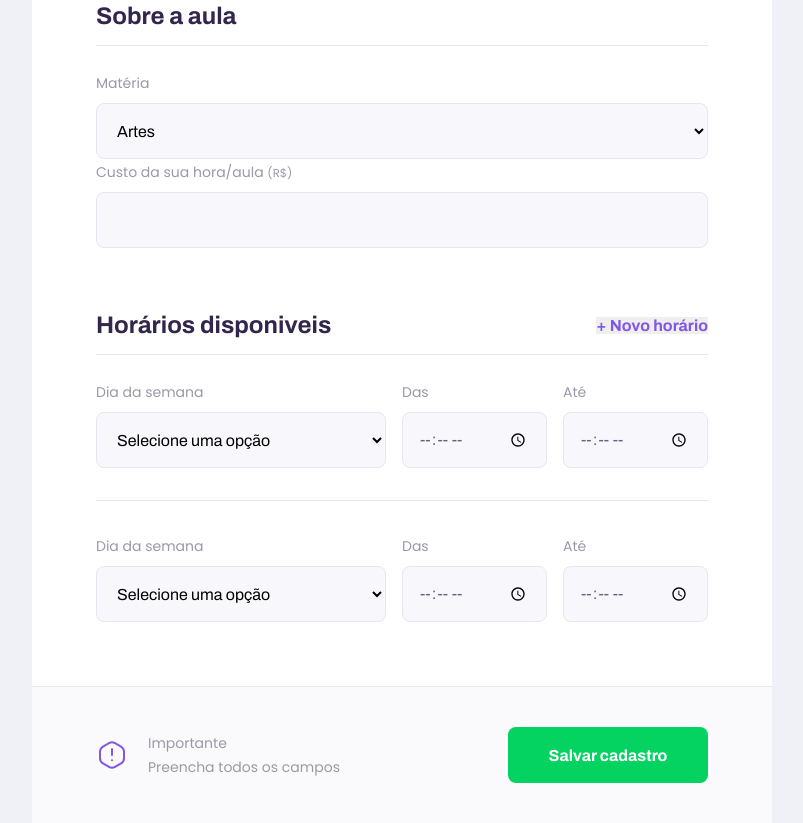
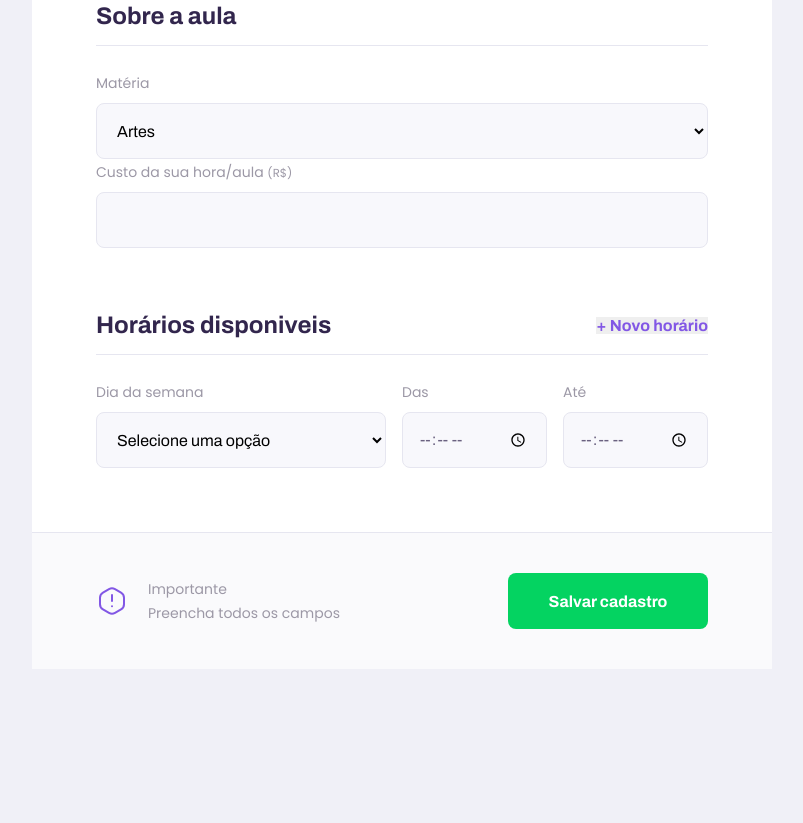
Before and after one commit to brunoBMonteiro/Proffy, a plain HTML site: page give-classes.html in a window 1280 px wide. Shown: the part 1039-1862 px from the top of the page, without its empty margins (238-1041 px from the left). After the commit the page ends 1708 px from the top, so only its background shows below. Drawn offline with Linux system fonts and the light colour scheme.

Commit message:
iniciando aula 4 do projeto

```diff
--- a/give-classes.html
+++ b/give-classes.html
@@ -90,7 +90,7 @@
 
                 <fieldset id="schedule-items">
                     <legend>Horários disponiveis
-                        <button id="add-time">+ Novo horário</button>
+                        <button type="button" id="add-time">+ Novo horário</button>
                     </legend>
 
                     <div class="schedule-item">
@@ -121,33 +121,7 @@
 
                     </div>
 
-                    <div class="schedule-item">
 
-                        <div class="select-block">
-                            <label for="weekday">Dia da semana</label>
-                            <select name="weekday[]" required>
-                            <option value="">Selecione uma opção</option>
-                            <option value="0">Domingo</option>
-                            <option value="1">Segunda-feira</option>
-                            <option value="2">Terça-feira</option>
-                            <option value="3">Quarta-feira</option>
-                            <option value="4">Quinta-feira</option>
-                            <option value="5">Sexta-feira</option>
-                            <option value="6">Sábado</option>
-                            </select>
-                        </div>
-
-                        <div class="input-block">
-                            <label for="time_from">Das</label>
-                            <input type="time" name="time_from[]" required>
-                        </div>
-
-                        <div class="input-block">
-                            <label for="time_to">Até</label>
-                            <input type="time" name="time_to[]" required>
-                        </div>
-
-                    </div>
 
                 </fieldset>
 
--- a/scripts/addField.js
+++ b/scripts/addField.js
@@ -0,0 +1,21 @@
+// Procurar obotão
+document.querySelector("#add-time")
+// quando clicar no botão
+.addEventListener("click", cloneField)
+//Executar uma ação
+function cloneField() {
+// Duplicar os campos. Que campos?
+   const newFieldContainer = document.querySelector(".schedule-item").cloneNode(true)
+
+// pegar os campos. que campos?
+    const fields = newFieldContainer.querySelectorAll("input")
+
+// para cada campo, limpar
+fields.forEach(function(field){
+//Pega o field do momento e limpa ele
+    field.value = ""
+})
+
+// Colocar na página: onde na página?
+    document.querySelector("#schedule-items").appendChild(newFieldContainer)
+}
```
